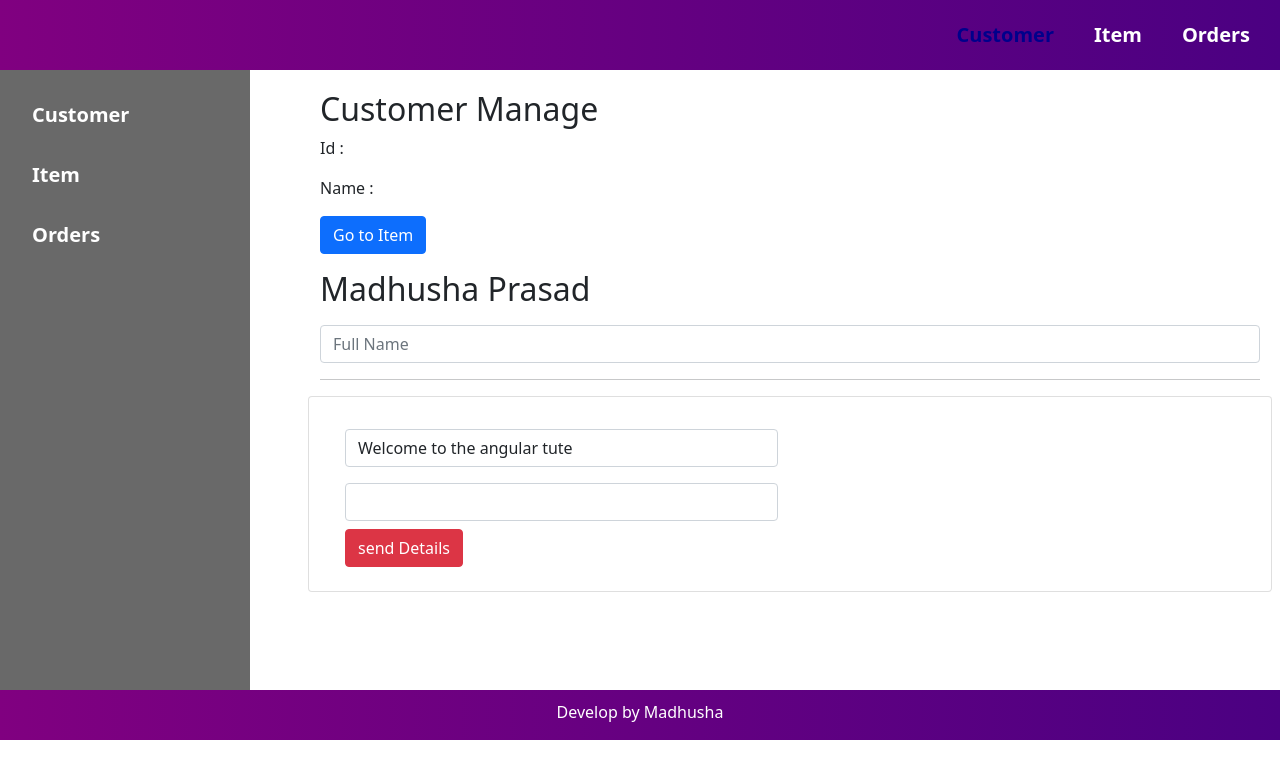
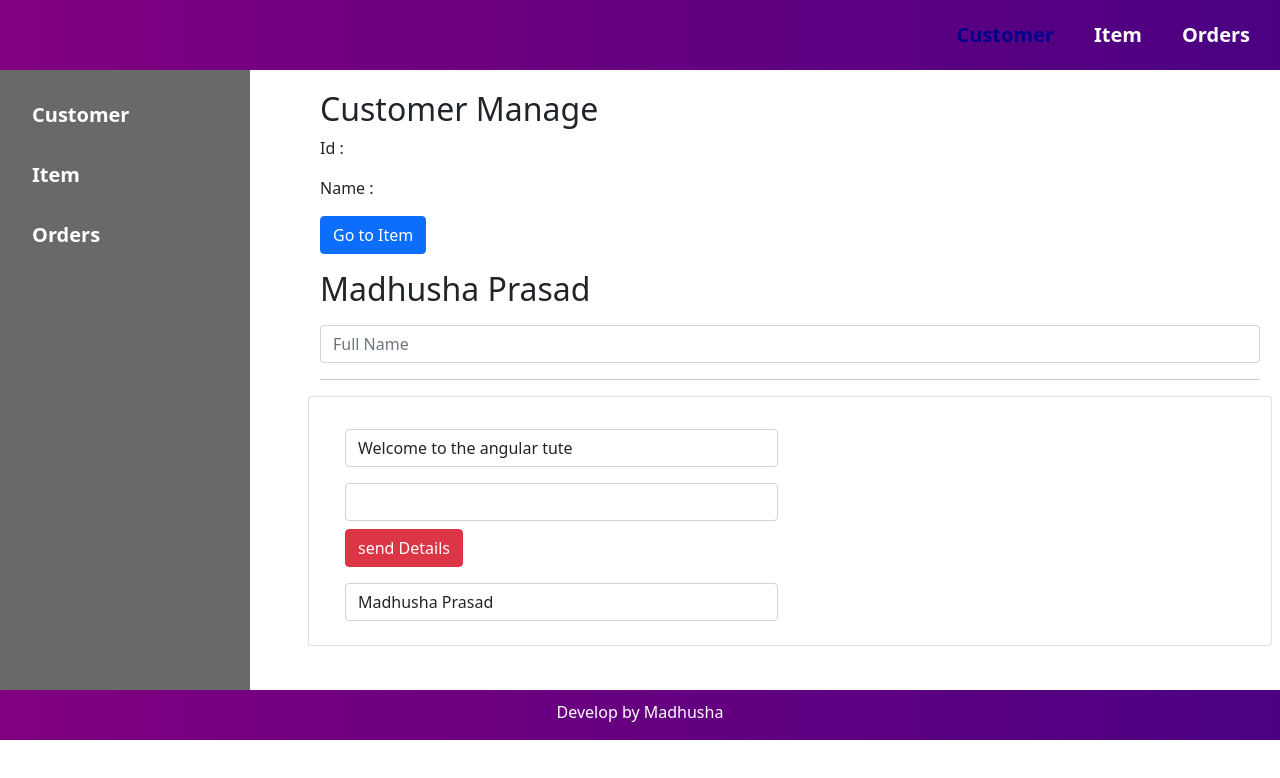
Before and after one commit to MadhushaPrasad/Crud-with-angular, an Angular app: page /customer in a window 1280 px wide. Shown: the top 778 px of the page. Built offline with nearby package versions, Linux system fonts and the light colour scheme.

Commit message:
2 way binding with directives [(ngModel)]

```diff
--- a/src/app/app.module.ts
+++ b/src/app/app.module.ts
@@ -10,6 +10,7 @@ import {HeaderComponent} from './views/common/header/header.component';
 import {FooterComponent} from './views/common/footer/footer.component';
 import {SidebarComponent} from './views/common/sidebar/sidebar.component';
 import {NoContentComponent} from './views/no-content/no-content.component';
+import {FormsModule} from "@angular/forms";
 
 @NgModule({
   declarations: [
@@ -25,8 +26,10 @@ import {NoContentComponent} from './views/no-content/no-content.component';
   imports: [
     BrowserModule,
     AppRoutingModule,
+    FormsModule
   ],
   providers: [],
   bootstrap: [AppComponent]
 })
-export class AppModule { }
+export class AppModule {
+}
--- a/src/app/views/customer/customer.component.html
+++ b/src/app/views/customer/customer.component.html
@@ -22,12 +22,18 @@
         <input [value]="inputValue" class="form-control" type="text">
       </div>
 
+      <!--      2 way binding without directives-->
       <div class="form-group">
         <input #txtInput (keydown.enter)="getText(txtInput)" class="form-control col mt-3" type="text">
       </div>
       <button (click)="getText(txtInput)" class="btn btn-danger mt-2">
         send Details
       </button>
+
+      <!--      2 way binding with directives [(ngModel)] -->
+      <div class="form-group">
+        <input [(ngModel)]="Madhsuha" class="form-control col mt-3" type="text">
+      </div>
     </div>
   </div>
 </div>
```
